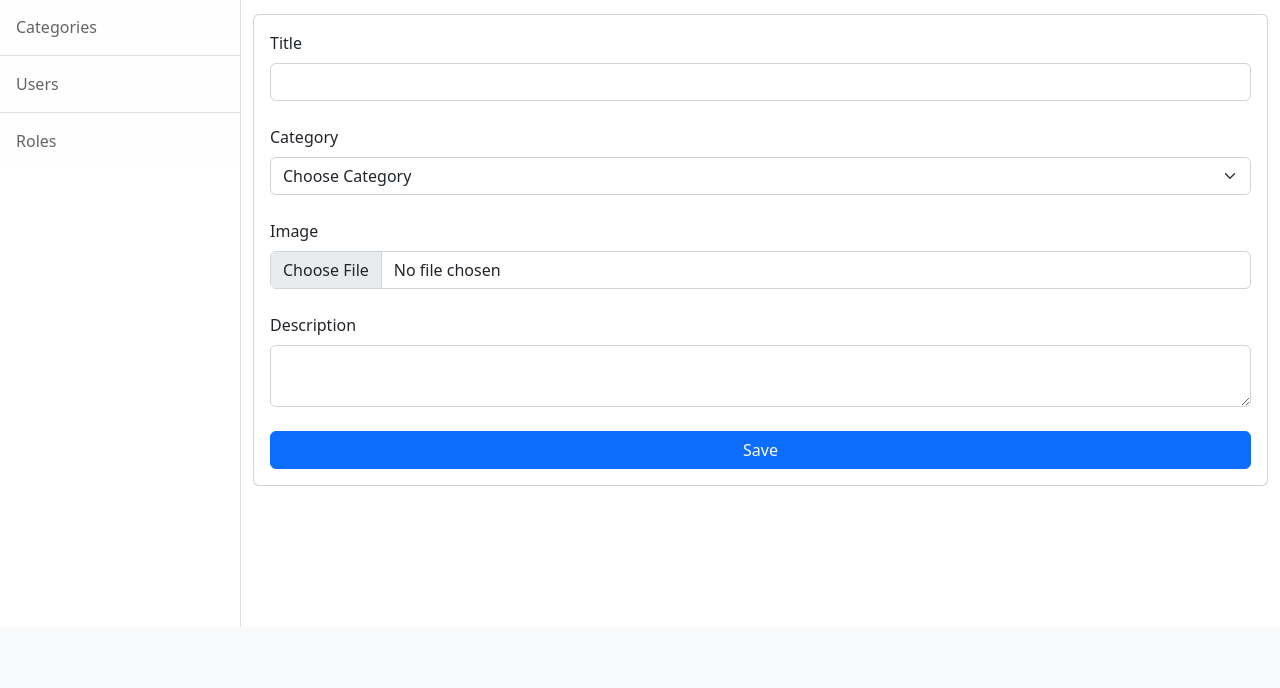
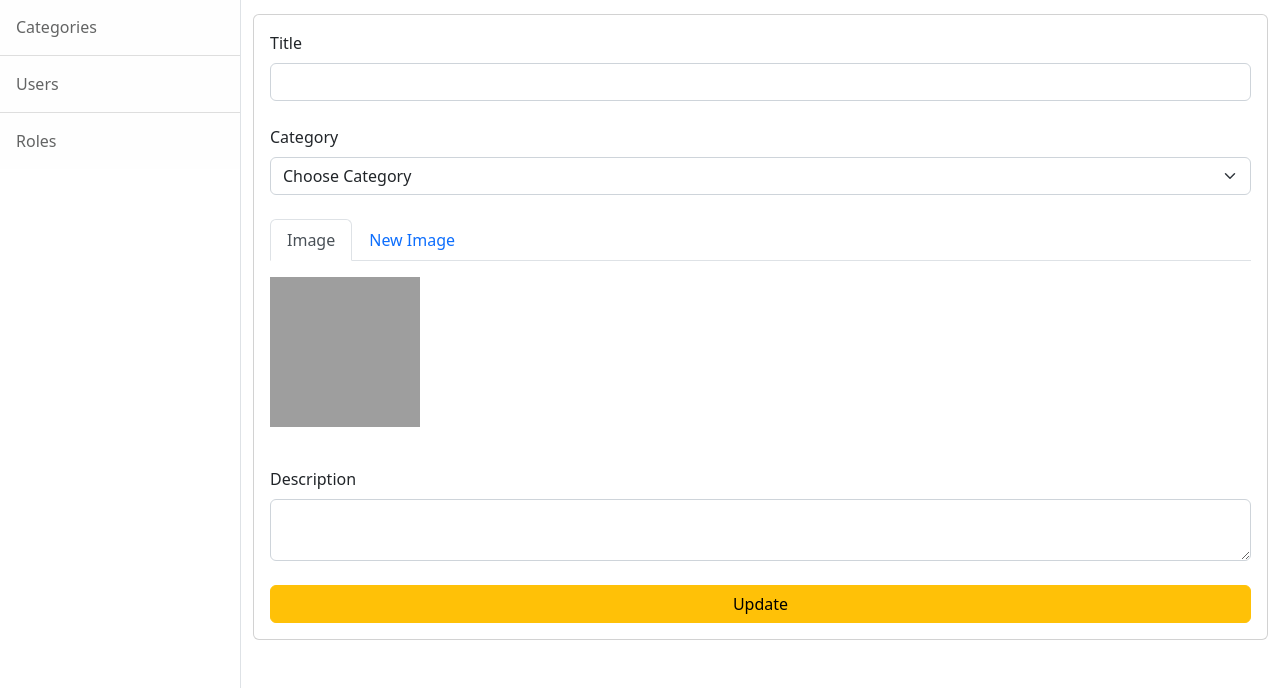
Before and after one commit to phoethingyan-tech/MyBlog, a PHP site: page /admin/posts/edit.php?id=1 in a window 1280 px wide. Shown: the part 173-861 px from the top of the page. Before the commit the page ends 800 px from the top, so only its background shows below. Run offline with PHP 8.4, Linux system fonts and the light colour scheme; data that the repository does not hold is empty; some libraries are stand-ins or nearby versions; grey boxes are pictures that could not be loaded.

Commit message:
update complete

```diff
--- a/admin/posts/edit.php
+++ b/admin/posts/edit.php
@@ -24,6 +24,7 @@
         $user_id = 1;
         $description = $_POST['description'];
 
+
         // code for image upload database
         $img_array = $_FILES['image'];
         // var_dump($_FILES['image']);
@@ -34,11 +35,13 @@
             $tmp_name = $img_array['tmp_name'];
             move_uploaded_file($tmp_name, $img_path);
             $image = 'images/'.$img_array['name']; // images/eg.png //database လဲထည့်မည်
+        } else {
+            $image = $_POST['old_image'];
         }
 
-        // echo "$title, $category_id, $description";
-        $sql = "INSERT INTO posts (title,category_id,user_id, description, image) VALUES(:title,:category_id,:user_id,:description,:image)";
+        $sql = "UPDATE posts SET title=:title, category_id=:category_id, user_id=:user_id, description=:description, image=:image WHERE id=:id";
         $stmt = $conn->prepare($sql);
+        $stmt->bindParam(':id',$id);
         $stmt->bindParam(':title',$title);
         $stmt->bindParam(':category_id',$category_id);
         $stmt->bindParam(':user_id',$user_id);
@@ -80,8 +83,25 @@
                     </div>
 
                     <div class="mb-4">
-                        <label for="image" class="form-label">Image</label>
-                        <input type="file" accept="image/*" name="image" id="image" class="form-control">
+                        <ul class="nav nav-tabs" id="myTab" role="tablist">
+                            <li class="nav-item" role="presentation">
+                                <button class="nav-link active" id="image-tab" data-bs-toggle="tab" data-bs-target="#image-tab-pane" type="button" role="tab" aria-controls="image-tab-pane" aria-selected="true">Image</button>
+                            </li>
+                            <li class="nav-item" role="presentation">
+                                <button class="nav-link" id="new_image-tab" data-bs-toggle="tab" data-bs-target="#new_image-tab-pane" type="button" role="tab" aria-controls="new_image-tab-pane" aria-selected="false">New Image</button>
+                            </li>
+                        </ul>
+                            <div class="tab-content" id="myTabContent">
+                                <div class="tab-pane fade show active" id="image-tab-pane" role="tabpanel" aria-labelledby="image-tab" tabindex="0">
+                                    <img src="../<?= $post['image']?>" alt="images" width="150" height="150" class="my-3">
+                                    <input type="hidden" name="old_image" id="" value="<?= $post['image']?>">
+                                </div>
+                                <div class="tab-pane fade" id="new_image-tab-pane" role="tabpanel" aria-labelledby="new_image-tab" tabindex="0">
+                                    <input type="file" accept="image/*" name="image" id="image" class="form-control my-3">
+                                </div>
+                            </div>
+
+
                     </div>
 
                     <div class="mb-4">
@@ -90,7 +110,7 @@
                     </div>
 
                     <div class="d-grid gap-2">
-                        <button class="btn btn-primary" type="submit">Save</button>
+                        <button class="btn btn-warning" type="submit">Update</button>
                     </div>
                 </form>
             </div>
```
Also changed, not shown: admin/images/Screenshot from 2025-02-19 16-05-06.png (added).
